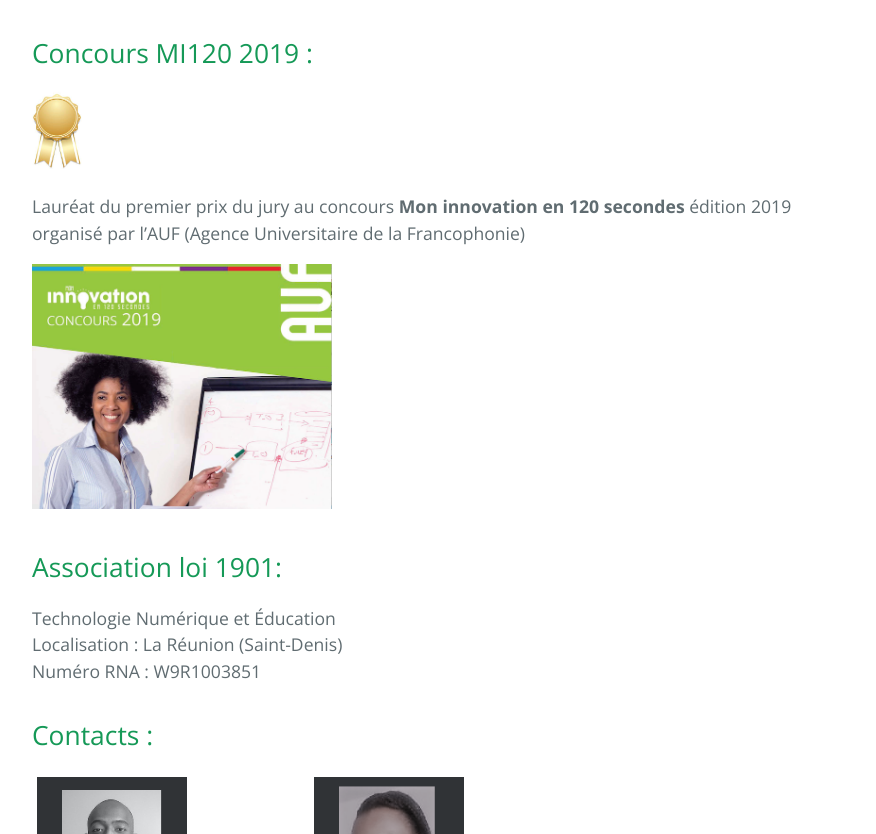
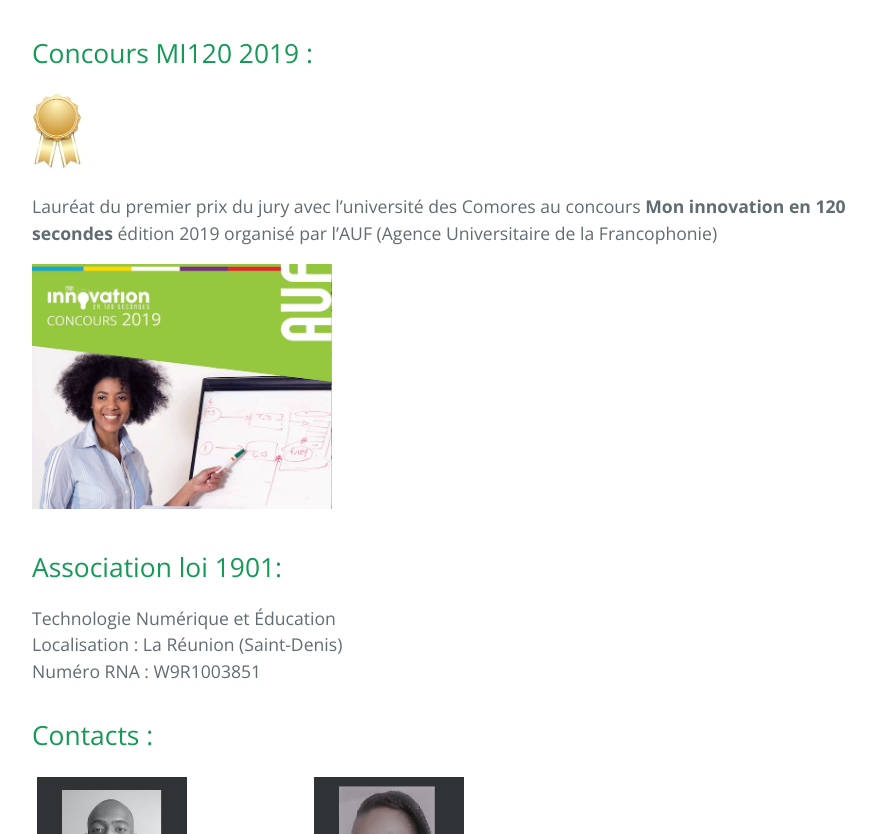
Before and after one commit to tech-num/tech-num.github.io, a Jekyll site: the page built from index.md, in a window 1280 px wide and 900 px high, scrolled down 587 px, cut to the strip 66-900 px from the top of the window. Shown: the whole strip, without its empty margins (192-1068 px from the left). Built offline with Jekyll 4.4.1, drawn with Linux system fonts in a browser that asks for light colours.

Commit message:
Update index.md

```diff
--- a/index.md
+++ b/index.md
@@ -10,7 +10,7 @@ title: Technologie Numérique et Education
 
 <img src="local/images/first.png" width="50">
 
-Lauréat du premier prix du jury au concours **Mon innovation en 120 secondes** édition 2019 organisé par l'AUF (Agence Universitaire de la Francophonie)
+Lauréat du premier prix du jury avec l'université des Comores au concours **Mon innovation en 120 secondes** édition 2019 organisé par l'AUF (Agence Universitaire de la Francophonie)
 
 <img src="local/images/mi120.png" width="300">
 
```
